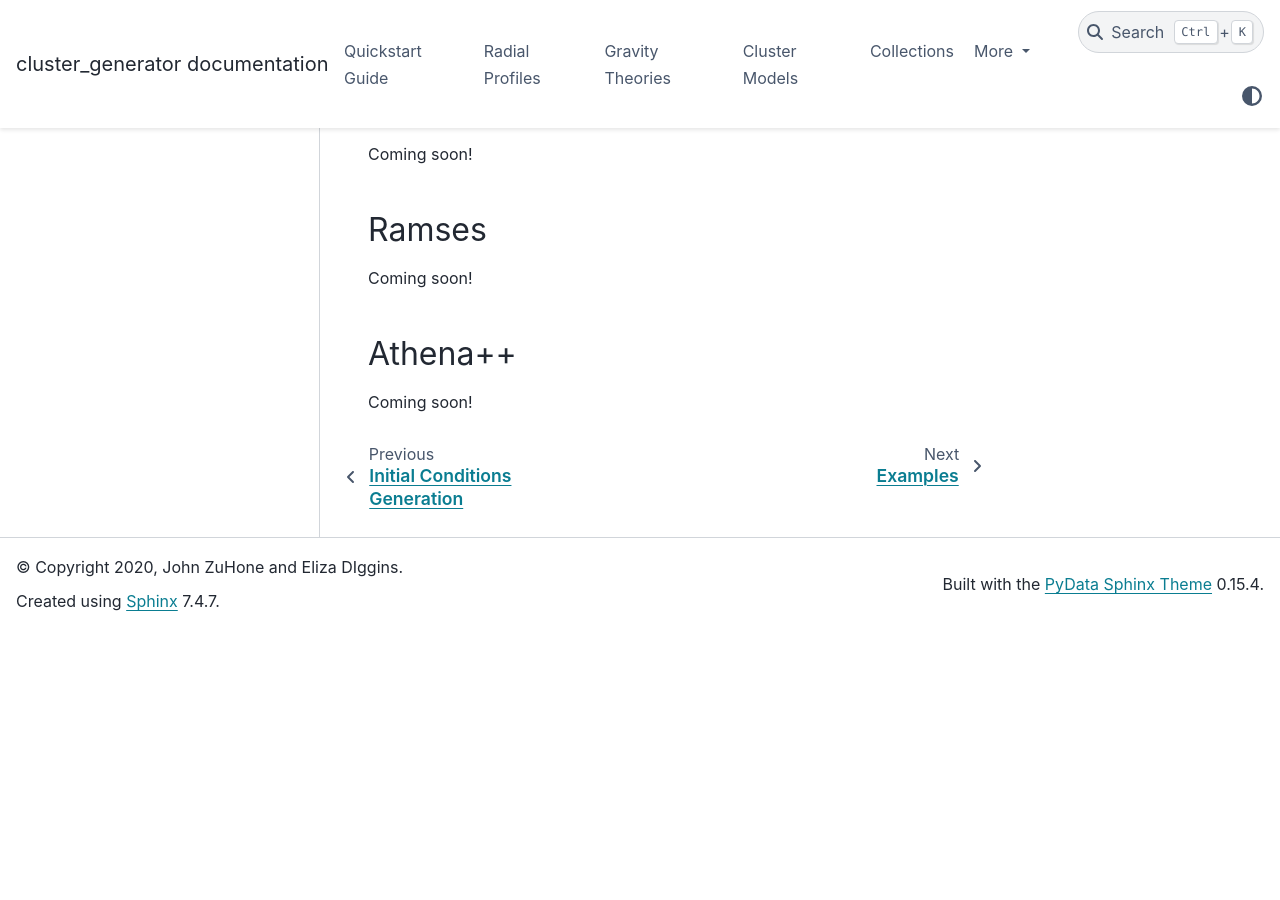
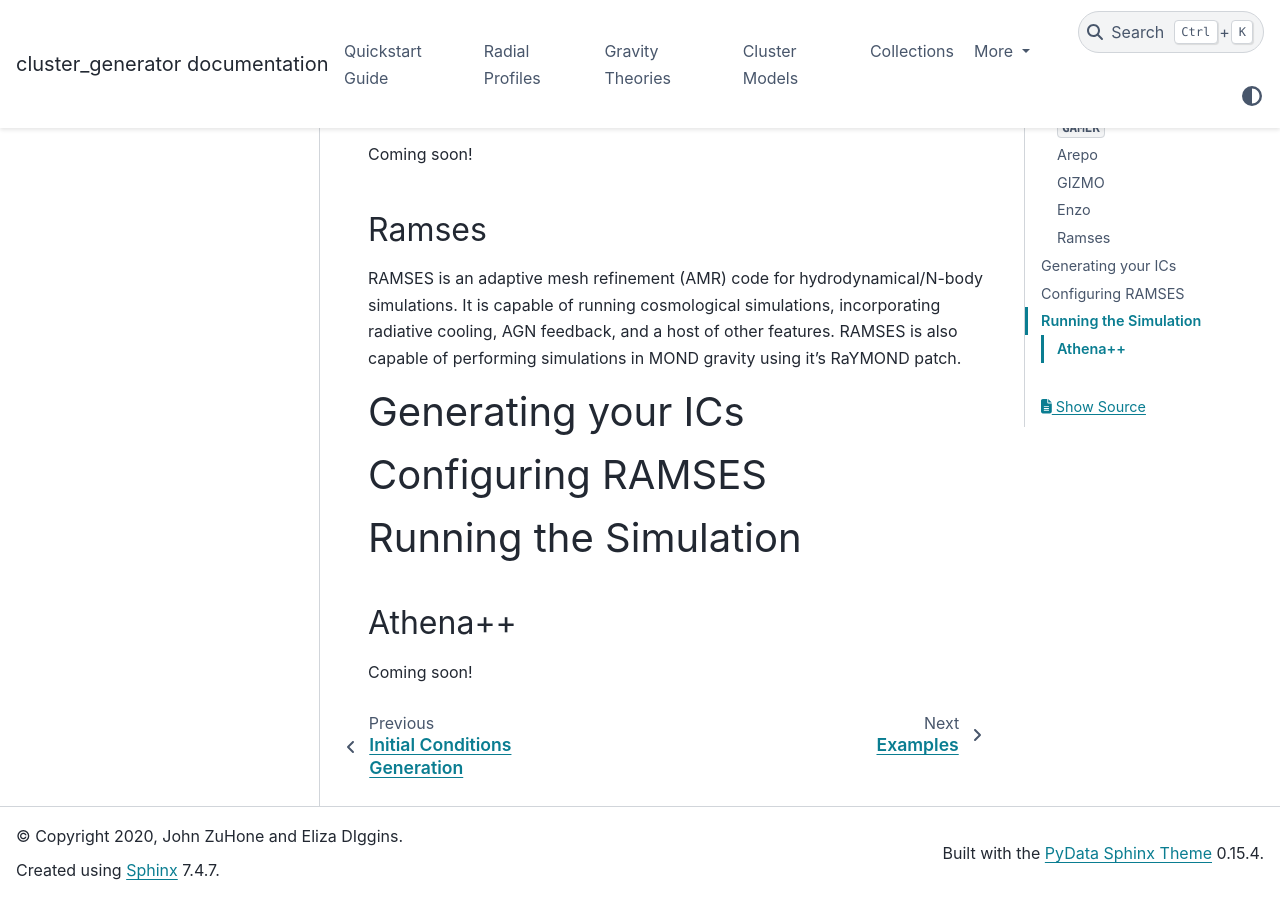
Before and after one commit to jzuhone/equilibrate, a Sphinx documentation site: the page built from docs/source/codes.rst, in a window 1280 px wide and 900 px high, scrolled down 1668 px. Built offline with Sphinx 7.4.7 and the PyData theme 0.15.4, drawn with Linux system fonts in a browser that asks for light colours; pages that are not in the unit, such as notebooks, are missing from menus; before the commit the page ends 2299 px from its top, so only the background shows below that.

```diff
--- a/docs/source/codes.rst
+++ b/docs/source/codes.rst
@@ -77,7 +77,20 @@
 Ramses
 ======
 
-Coming soon!
+RAMSES is an adaptive mesh refinement (AMR) code for hydrodynamical/N-body simulations. It is capable of running
+cosmological simulations, incorporating radiative cooling, AGN feedback, and a host of other features. RAMSES is also capable of performing
+simulations in MOND gravity using it's RaYMOND patch.
+
+
+Generating your ICs
+-------------------
+
+Configuring RAMSES
+------------------
+
+Running the Simulation
+----------------------
+
 
 .. _athena:
 
--- a/setup.py
+++ b/setup.py
@@ -24,12 +24,16 @@
       url='https://github.com/jzuhone/cluster_generator',
       download_url='https://github.com/jzuhone/cluster_generator/tarball/0.1.0',
       install_requires=["numpy", "scipy", "yt", "unyt", "cython",
-                        "ruamel.yaml"],
+                        "ruamel.yaml","tqdm","dill","halo","pandas"],
       classifiers=[
           'Intended Audience :: Science/Research',
           'Operating System :: OS Independent',
           'Programming Language :: Python :: 3',
           'Topic :: Scientific/Engineering :: Visualization',
       ],
+      package_data={
+          "cluster_generator.bin..collections":["*.csv","*.yaml"],
+          "cluster_generator.bin..resources":["*.yaml"]
+      },
       ext_modules=cythonize([cython_utils]),
       )
```
